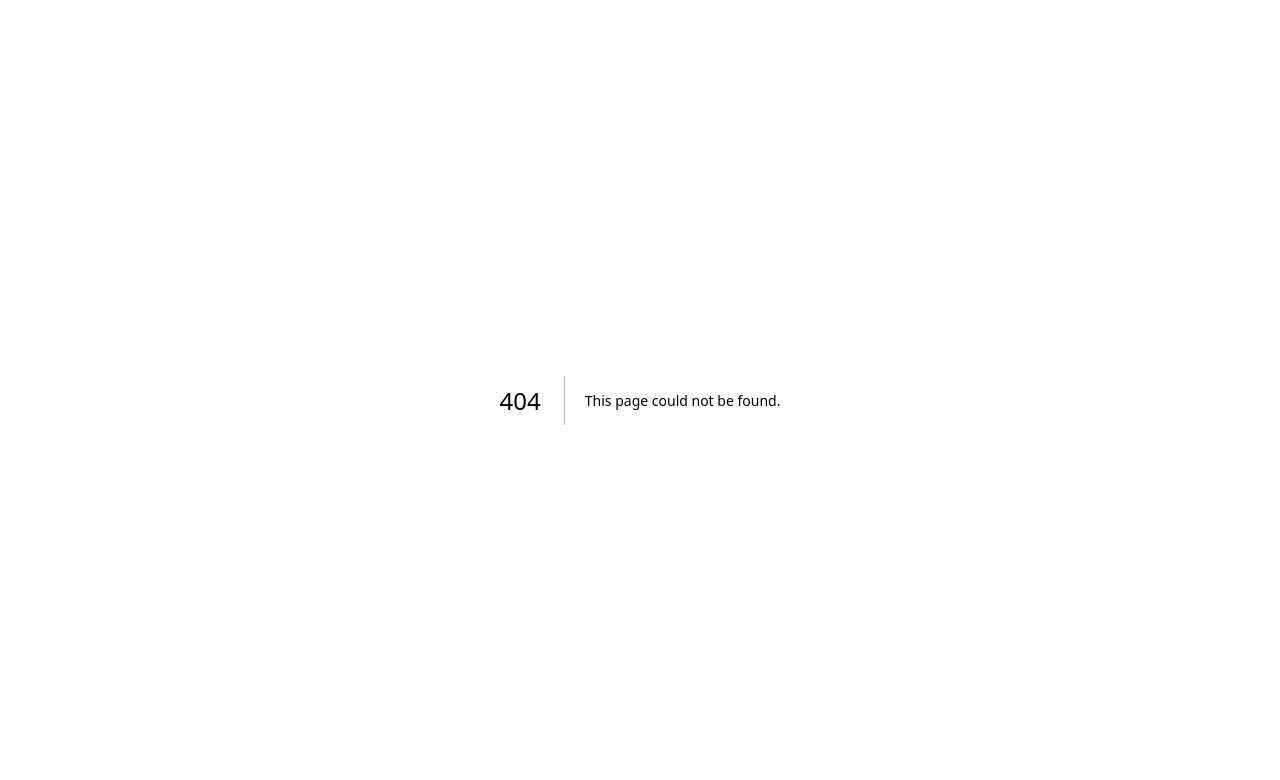
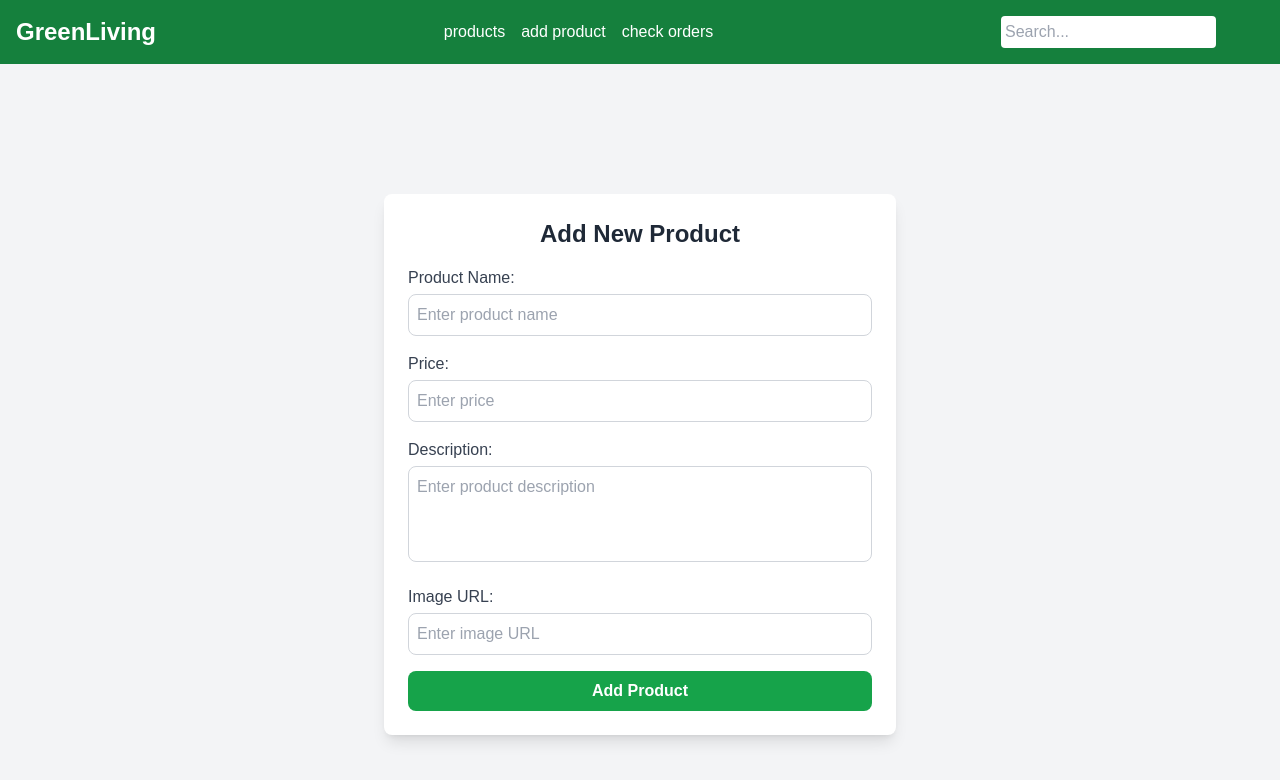
Before and after one commit to omkarharade/green-cart, a Next.js app in the folder client/: page /view/admin/add-product in a window 1280 px wide. Before the commit this address had no page. Shown: the top 780 px of the page. Built offline with nearby package versions, Linux system fonts and the light colour scheme.

Commit message:
added the 'add product' working page

```diff
--- /dev/null
+++ b/client/src/app/view/admin/add-product/page.js
@@ -0,0 +1,219 @@
+"use client";
+
+import { useState } from "react";
+import axios from "axios";
+import { getBaseURL } from "../../../../apiConfig";
+import { useRouter } from "next/navigation";
+
+const Navbar = () => {
+    const [isOpen, setIsOpen] = useState(false);
+
+    const navLinks = [
+        {name: "products", route: "/view/admin"},
+        {name:"add product", route: "/view/admin/add-product"},
+    {name: "check orders", route: "/view/admin"}
+    ];
+
+    return (
+        <nav className="bg-green-700 p-4 text-white">
+            <div className="flex justify-between items-center">
+                {/* Logo */}
+                <div className="text-2xl font-bold">GreenLiving</div>
+
+                {/* Navigation Links - Hidden on Mobile */}
+                <div className="hidden md:flex space-x-4">
+                    {navLinks.map((link, index) => (
+                        <a key={index} href={link.route} className="hover:underline">
+                            {link.name}
+                        </a>
+                    ))}
+                </div>
+
+                <div className="flex flex-row">
+                    {/* Search & Icons */}
+                    <div className="flex space-x-4">
+                        <input
+                            type="text"
+                            placeholder="Search..."
+                            className="p-1 rounded text-black"
+                        />
+                        <i className="fas fa-search cursor-pointer"></i>
+                        <a href="login.html">
+                            <i className="fas fa-user cursor-pointer"></i>
+                        </a>
+                        <a href="cart.html">
+                            <i className="fas fa-shopping-cart cursor-pointer"></i>
+                        </a>
+                    </div>
+
+                    {/* Hamburger Icon for Mobile */}
+                    <button
+                        className="md:hidden text-white text-2xl"
+                        onClick={() => setIsOpen(!isOpen)}
+                    >
+                        ☰
+                    </button>
+                </div>
+            </div>
+
+            {/* Mobile Menu (Shown when isOpen is true) */}
+            {isOpen && (
+                <div className="md:hidden flex flex-col space-y-2 mt-4 bg-green-800 p-4 rounded">
+                    {navLinks.map((link, index) => (
+                        <a key={index} href="#" className="block hover:underline">
+                            {link}
+                        </a>
+                    ))}
+                </div>
+            )}
+        </nav>
+    );
+};
+
+
+const AddProductForm = () => {
+	const [productName, setProductName] = useState("");
+	const [productPrice, setProductPrice] = useState("");
+	const [productDesc, setProductDesc] = useState("");
+	const [productImageURL, setProductImageURL] = useState("");
+	const [error, setError] = useState("");
+
+	const router = useRouter();
+
+	const addProduct = () => {
+		let name = productName;
+		let price = parseFloat(productPrice);
+		let description = productDesc;
+		let imageURL = productImageURL;
+
+		if (name !== "" && price > 0 && description !== "" && imageURL !== "") {
+			console.log("name == ", name);
+			console.log("price == ", price);
+			console.log("description == ", description);
+			console.log("imageURL == ", imageURL);
+
+			axios
+				.post(`${getBaseURL()}api/products/create`, {
+					name,
+					price,
+					description,
+					imageURL,
+				})
+				.then((res) => {
+					console.log("Product added");
+					resetForm();
+					router.push("/view");
+				})
+				.catch((err) => {
+					console.log(
+						"Product cannot be added, missing details or some error occurred"
+					);
+					console.log("error : ", err);
+				});
+		} else {
+			setError("All fields are required and price must be greater than 0.");
+		}
+	};
+
+	const resetForm = () => {
+		setProductName("");
+		setProductPrice("");
+		setProductDesc("");
+		setProductImageURL("");
+		setError("");
+	};
+
+	return (
+		<div>
+			{/* navbar */}
+			<Navbar />
+
+			{/* add product  */}
+			<div className="h-screen flex justify-center items-center bg-gray-100">
+				<div className="max-w-lg w-full bg-white shadow-lg rounded-lg p-6">
+					<h2 className="text-2xl font-bold text-gray-800 text-center mb-4">
+						Add New Product
+					</h2>
+
+					{error && (
+						<p className="text-red-600 text-sm text-center mb-4">{error}</p>
+					)}
+
+					<div className="flex flex-col space-y-4">
+						<div>
+							<label className="block text-gray-700 font-medium mb-1">
+								Product Name:
+							</label>
+							<input
+								type="text"
+								className="w-full border border-gray-300 p-2 rounded-lg focus:ring-2 focus:ring-green-400 outline-none"
+								value={productName}
+								onChange={(e) => setProductName(e.target.value)}
+								placeholder="Enter product name"
+							/>
+						</div>
+
+						<div>
+							<label className="block text-gray-700 font-medium mb-1">
+								Price:
+							</label>
+							<input
+								type="number"
+								className="w-full border border-gray-300 p-2 rounded-lg focus:ring-2 focus:ring-green-400 outline-none"
+								value={productPrice}
+								onChange={(e) => setProductPrice(e.target.value)}
+								placeholder="Enter price"
+							/>
+						</div>
+
+						<div>
+							<label className="block text-gray-700 font-medium mb-1">
+								Description:
+							</label>
+							<textarea
+								className="w-full border border-gray-300 p-2 rounded-lg focus:ring-2 focus:ring-green-400 outline-none resize-none h-24"
+								value={productDesc}
+								onChange={(e) => setProductDesc(e.target.value)}
+								placeholder="Enter product description"
+							></textarea>
+						</div>
+
+						<div>
+							<label className="block text-gray-700 font-medium mb-1">
+								Image URL:
+							</label>
+							<input
+								type="text"
+								className="w-full border border-gray-300 p-2 rounded-lg focus:ring-2 focus:ring-green-400 outline-none"
+								value={productImageURL}
+								onChange={(e) => setProductImageURL(e.target.value)}
+								placeholder="Enter image URL"
+							/>
+						</div>
+
+						{/* Image Preview Section */}
+						{productImageURL && (
+							<div className="flex justify-center">
+								<img
+									src={productImageURL}
+									alt="Preview"
+									className="w-40 h-40 object-cover rounded-lg border border-gray-300 shadow-md"
+									onError={(e) => (e.target.style.display = "none")} // Hide if the URL is invalid
+								/>
+							</div>
+						)}
+
+						<button
+							onClick={addProduct}
+							className="w-full bg-green-600 text-white py-2 rounded-lg font-semibold hover:bg-green-700 transition duration-300"
+						>
+							Add Product
+						</button>
+					</div>
+				</div>
+			</div>
+		</div>
+	);
+};
+
+export default AddProductForm;
--- a/client/src/app/view/admin/page.js
+++ b/client/src/app/view/admin/page.js
@@ -1,12 +1,84 @@
-"use client"
+"use client";
 
-import {React, useState, useEffect} from 'react'
+import { React, useState, useEffect } from "react";
 import { Trash2 } from "lucide-react";
-import axios from "axios"
+import axios from "axios";
 import { getBaseURL } from "../../../apiConfig";
-import { useRouter, redirect} from "next/navigation";
+import { useRouter, redirect } from "next/navigation";
 
-const ProductCard = ({ productId, name, price, description, imageURL, onDelete }) => {
+const Navbar = () => {
+	const [isOpen, setIsOpen] = useState(false);
+
+	const navLinks = [
+		{ name: "products", route: "/view/admin" },
+		{ name: "add product", route: "/view/admin/add-product" },
+		{ name: "check orders", route: "/view/admin" },
+	];
+
+	return (
+		<nav className="bg-green-700 p-4 text-white">
+			<div className="flex justify-between items-center">
+				{/* Logo */}
+				<div className="text-2xl font-bold">GreenLiving</div>
+
+				{/* Navigation Links - Hidden on Mobile */}
+				<div className="hidden md:flex space-x-4">
+					{navLinks.map((link, index) => (
+						<a key={index} href={link.route} className="hover:underline">
+							{link.name}
+						</a>
+					))}
+				</div>
+
+				<div className="flex flex-row">
+					{/* Search & Icons */}
+					<div className="flex space-x-4">
+						<input
+							type="text"
+							placeholder="Search..."
+							className="p-1 rounded text-black"
+						/>
+						<i className="fas fa-search cursor-pointer"></i>
+						<a href="login.html">
+							<i className="fas fa-user cursor-pointer"></i>
+						</a>
+						<a href="cart.html">
+							<i className="fas fa-shopping-cart cursor-pointer"></i>
+						</a>
+					</div>
+
+					{/* Hamburger Icon for Mobile */}
+					<button
+						className="md:hidden text-white text-2xl"
+						onClick={() => setIsOpen(!isOpen)}
+					>
+						☰
+					</button>
+				</div>
+			</div>
+
+			{/* Mobile Menu (Shown when isOpen is true) */}
+			{isOpen && (
+				<div className="md:hidden flex flex-col space-y-2 mt-4 bg-green-800 p-4 rounded">
+					{navLinks.map((link, index) => (
+						<a key={index} href="#" className="block hover:underline">
+							{link}
+						</a>
+					))}
+				</div>
+			)}
+		</nav>
+	);
+};
+
+const ProductCard = ({
+	productId,
+	name,
+	price,
+	description,
+	imageURL,
+	onDelete,
+}) => {
 	const [showDescription, setShowDescription] = useState(false);
 
 	return (
@@ -29,7 +101,11 @@ const ProductCard = ({ productId, name, price, description, imageURL, onDelete }
 			) : (
 				// Default Product View
 				<>
-          <img src={imageURL} alt={name} className="w-full h-40 object-cover rounded-md" />
+					<img
+						src={imageURL}
+						alt={name}
+						className="w-full h-40 object-cover rounded-md"
+					/>
 					<h3 className="text-lg font-semibold mt-2">{name}</h3>
 					<p className="text-green-700 font-bold">₹{price}</p>
 
@@ -55,53 +131,12 @@ const ProductCard = ({ productId, name, price, description, imageURL, onDelete }
 };
 
 function Admin() {
-
 	const [products, setProducts] = useState([]);
-    const [productName, setProductName] = useState("");
-    const [productPrice, setProductPrice] = useState(0);
-    const [productDesc, setProductDesc] = useState("");
-    const [productImageURL, setProductImageURL] = useState("");
 	const router = useRouter();
 
-    const addProduct = () => {
-      let name = productName;
-      let price = productPrice;
-      let description = productDesc;
-      let imageURL = productImageURL;
-      if (
-        name !== "" &&
-        price > 0 &&
-        description !== "" &&
-        productImageURL !== ""
-      ) {
-        axios
-          .post(`${getBaseURL()}api/products/create`, {
-            name,
-            price,
-            description,
-            imageURL,
-          })
-          .then((res) => {
-            console.log("Product added");
+	useEffect(() => {
 		fetchProducts();
-          })
-          .catch((err) =>
-            console.log(
-              "Product cannot be added, missing details or some error occurred"
-            )
-          );
-      }
-    };
-
-    useEffect(() => {
-
-      fetchProducts();
-
 	}, []);
-
-    const openProductDetails = (product) => {
-      props.handleProductDetails(product);
-    };
 
 	const deleteProduct = (productId) => {
 		axios
@@ -123,15 +158,25 @@ function Admin() {
 			.catch((err) => console.log("Couldn't receive list"));
 	};
 
-    console.log("products", products)
+	console.log("products", products);
 
 	return (
+		<div>
+			{/* navbar */}
+			<Navbar />
+
+			{/* product list  */}
 			<div className="flex flex-wrap">
 				{products.map((product, index) => (
-          <ProductCard key={index} {...product} onDelete={() => deleteProduct(product.productId)}  />
+					<ProductCard
+						key={index}
+						{...product}
+						onDelete={() => deleteProduct(product.productId)}
+					/>
 				))}
 			</div>
+		</div>
 	);
-  };
+}
 
-export default Admin
+export default Admin;
```
Lines whose indentation alone changed are shown as unchanged.
